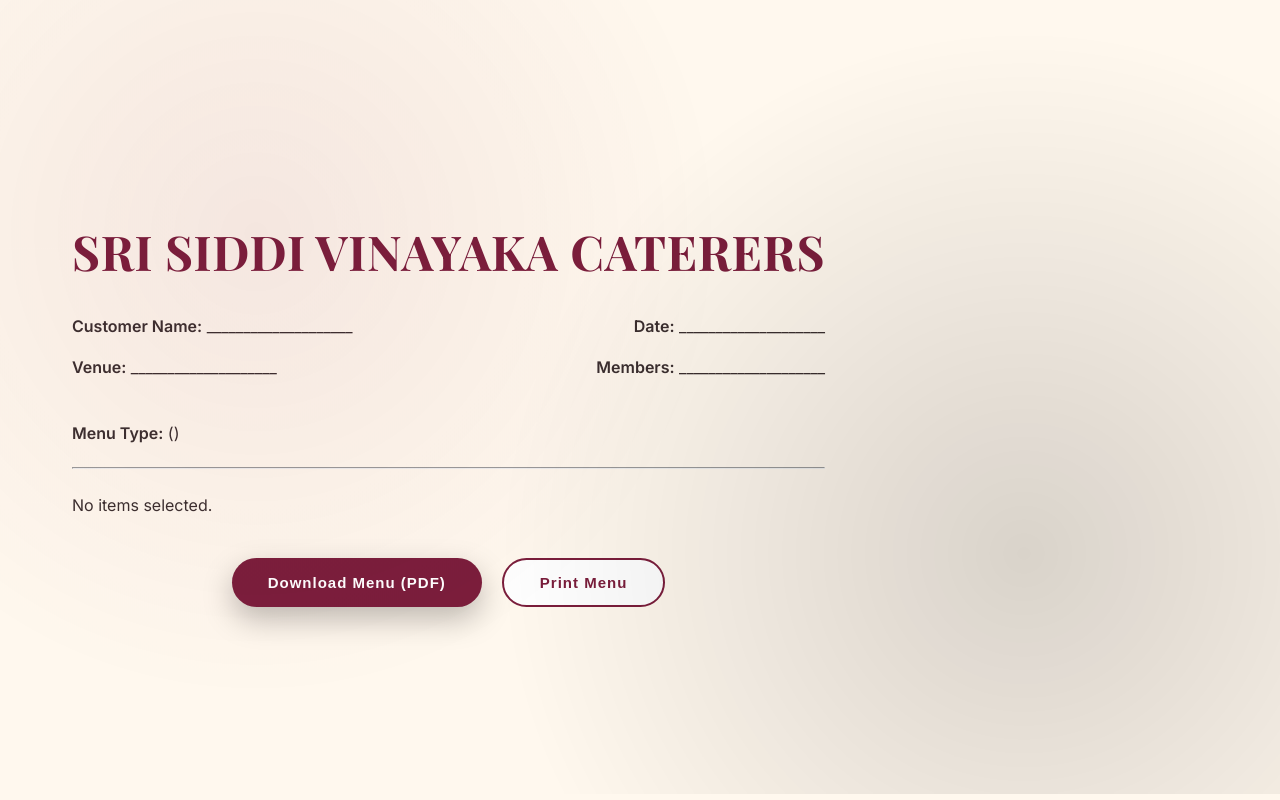
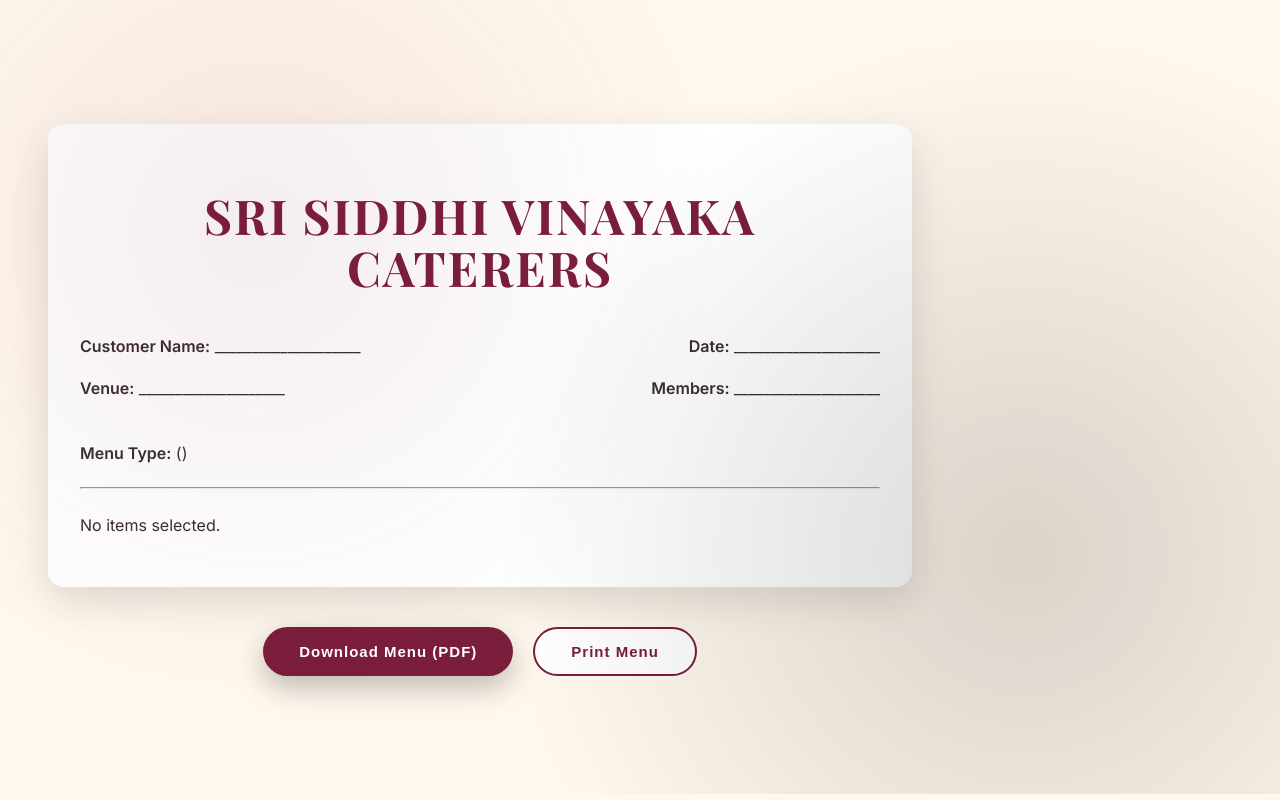
Before and after one commit to BhavanaBethi7/catering-menu-app, a React (Vite) app in the folder frontend/: page /view-menu in a window 1280 px wide. Built offline with nearby package versions, Linux system fonts and the light colour scheme.

Commit message:
Update frontend UI and fixes

```diff
--- a/frontend/src/components/BrandedNavbar.jsx
+++ b/frontend/src/components/BrandedNavbar.jsx
@@ -1,18 +1,31 @@
-import { useState } from "react";
+import { useState, useRef, useEffect } from "react";
 import { useNavigate } from "react-router-dom";
 import { useMenu } from "../context/MenuContext";
 import menuRules from "../data/menuRules";
+import { color } from "framer-motion";
 
 export default function BrandedNavbar() {
   const navigate = useNavigate();
   const { menuType } = useMenu();
   const [open, setOpen] = useState(false);
+  const dropdownRef = useRef(null);
+
+  // Close dropdown when clicking outside
+  useEffect(() => {
+    const handleClick = (e) => {
+      if (dropdownRef.current && !dropdownRef.current.contains(e.target)) {
+        setOpen(false);
+      }
+    };
+    document.addEventListener("mousedown", handleClick);
+    return () => document.removeEventListener("mousedown", handleClick);
+  }, []);
 
   if (!menuType) return null;
 
   return (
     <div style={nav}>
-      {/* LEFT: Back + Brand */}
+      {/* LEFT */}
       <div style={left}>
         <button style={backBtn} onClick={() => navigate(-1)}>
           ← Back
@@ -20,29 +33,36 @@ export default function BrandedNavbar() {
         <span style={brand}>Sri Siddhi Vinayaka Caterers</span>
       </div>
 
-
-
       {/* RIGHT */}
-      <div style={{ position: "relative" }}>
-        <button style={btn} onClick={() => setOpen(!open)}>
+      <div style={{ position: "relative" }} ref={dropdownRef}>
+        <button style={btn} onClick={() => setOpen((p) => !p)}>
           View Menu Rules
         </button>
 
         {open && (
           <div style={dropdown}>
+            <div style={dropdownTitle}>
+              {menuType.toUpperCase()} MENU RULES
+            </div>
+
+            <div style={ruleList}>
               {Object.entries(menuRules[menuType]).map(
                 ([category, limit]) => (
                   <div key={category} style={rule}>
-                  <strong>{category}</strong> : {limit}
+                    <span>{category}</span>
+                    <strong>{limit}</strong>
                   </div>
                 )
               )}
+            </div>
           </div>
         )}
       </div>
     </div>
   );
 }
+
+/* ================= STYLES ================= */
 
 const nav = {
   position: "sticky",
@@ -51,55 +71,23 @@ const nav = {
   display: "flex",
   alignItems: "center",
   justifyContent: "space-between",
-  padding: "14px 28px",
+  padding: "12px 20px",
   background: "#fff",
   borderBottom: "2px solid #eee",
 };
 
-const brand = {
-  fontSize: "18px",
-  fontWeight: "600",
-  color: "#7b1e3a",
-};
-
-const badge = {
-  padding: "6px 14px",
-  borderRadius: "20px",
-  background: "#fdf1f4",
-  border: "1px solid #7b1e3a",
-  color: "#7b1e3a",
-  fontSize: "14px",
-};
-
-const btn = {
-  padding: "8px 14px",
-  borderRadius: "18px",
-  border: "none",
-  background: "#7b1e3a",
-  color: "#fff",
-  cursor: "pointer",
-};
-
-const dropdown = {
-  position: "absolute",
-  right: 0,
-  top: "44px",
-  width: "260px",
-  background: "#fff",
-  borderRadius: "12px",
-  boxShadow: "0 12px 30px rgba(0,0,0,0.2)",
-  padding: "14px",
-};
-
-const rule = {
-  fontSize: "13px",
-  padding: "6px 0",
-  borderBottom: "1px dashed #ddd",
-};
 const left = {
   display: "flex",
   alignItems: "center",
   gap: "14px",
+  color: "#333",
+};
+
+const brand = {
+  fontSize: "16px",
+  fontWeight: "600",
+  color: "#7b1e3a",
+  whiteSpace: "nowrap",
 };
 
 const backBtn = {
@@ -110,3 +98,46 @@ const backBtn = {
   cursor: "pointer",
   fontSize: "14px",
 };
+
+const btn = {
+  padding: "8px 16px",
+  borderRadius: "18px",
+  border: "none",
+  background: "#7b1e3a",
+  color: "#fff",
+  cursor: "pointer",
+  fontSize: "14px",
+};
+
+const dropdown = {
+  position: "absolute",
+  right: 0,
+  top: "46px",
+  width: "280px",
+  background: "#fff",
+  borderRadius: "14px",
+  boxShadow: "0 14px 40px rgba(0,0,0,0.25)",
+  padding: "14px",
+};
+
+const dropdownTitle = {
+  fontSize: "14px",
+  fontWeight: "600",
+  color: "#7b1e3a",
+  marginBottom: "10px",
+  textAlign: "center",
+};
+
+const ruleList = {
+  maxHeight: "260px",
+  overflowY: "auto",
+  paddingRight: "6px",
+};
+
+const rule = {
+  display: "flex",
+  justifyContent: "space-between",
+  fontSize: "13px",
+  padding: "6px 0",
+  borderBottom: "1px dashed #ddd",
+};
--- a/frontend/src/components/PageContainer.jsx
+++ b/frontend/src/components/PageContainer.jsx
@@ -1,31 +1,30 @@
 import { motion } from "framer-motion";
 import BrandedNavbar from "./BrandedNavbar";
+
 export default function PageContainer({ children }) {
   return (
     <>
       <BrandedNavbar />
+
       <motion.div
         initial={{ opacity: 0, y: 20 }}
         animate={{ opacity: 1, y: 0 }}
         exit={{ opacity: 0, y: -20 }}
         transition={{ duration: 0.5, ease: "easeOut" }}
-      style={{
-        maxWidth: "1400px",
-        margin: "auto",
-        padding: "3rem",
-      }}
+        style={containerStyle}
       >
         {children}
       </motion.div>
     </>
-  )
+  );
+}
+
+/* ================================
+   RESPONSIVE CONTAINER
+================================ */
+const containerStyle = {
+  width: "100%",
+  maxWidth: "1400px",
+  margin: "0 auto",
+  padding: "24px",
 };
-
-const container = {
-  maxWidth: "1100px",
-  margin: "0 auto",
-  background: "#ffffff",
-  borderRadius: "16px",
-  padding: "30px 40px",
-  boxShadow: "0 10px 30px rgba(0,0,0,0.08)",
-};
--- a/frontend/src/components/VegNonVegSelector.jsx
+++ b/frontend/src/components/VegNonVegSelector.jsx
@@ -21,7 +21,7 @@ export default function VegNonVegSelector() {
           onClick={() => handleSelect("veg")}
         >
           <h3>Vegetarian</h3>
-          <p className="hint">Pure Veg Selection</p>
+          <p className="hint">Includes sweets and desserts..</p>
         </div>
 
         {/* NON-VEG */}
--- a/frontend/src/index.css
+++ b/frontend/src/index.css
@@ -288,3 +288,30 @@ h3 {
     display: none !important;
   }
 }
+/* ================================
+   GLOBAL MOBILE FIXES
+================================ */
+
+@media (max-width: 768px) {
+  body {
+    overflow-x: hidden;
+  }
+
+  h1 {
+    font-size: 22px !important;
+  }
+
+  h2 {
+    font-size: 20px !important;
+  }
+
+  h3 {
+    font-size: 16px !important;
+  }
+}
+@media (max-width: 768px) {
+  .flex-row {
+    flex-direction: column !important;
+    align-items: stretch !important;
+  }
+}
--- a/frontend/src/pages/MenuPreview.jsx
+++ b/frontend/src/pages/MenuPreview.jsx
@@ -3,46 +3,28 @@ import PageContainer from "../components/PageContainer";
 
 export default function MenuPreview() {
   const { selectedItems, mealType, foodType } = useMenu();
-
   const hasItems = Object.keys(selectedItems).length > 0;
 
   return (
     <PageContainer>
-    <div style={{ padding: "24px", maxWidth: "800px", margin: "0 auto" }}>
-      <div className="print-area">
+      <div style={outerWrapper}>
+        {/* ===== PRINTABLE AREA ===== */}
+        <div className="print-area" style={card}>
           {/* Catering Name */}
-      <h1 style={{ textAlign: "center", marginBottom: "20px" }}>
-        SRI SIDDI VINAYAKA CATERERS
-      </h1>
+          <h1 style={title}>SRI SIDDHI VINAYAKA CATERERS</h1>
 
           {/* Customer Details */}
-      {/* Customer Details */}
-<div
-  style={{
-    display: "flex",
-    justifyContent: "space-between",
-    marginBottom: "24px",
-    gap: "40px",
-  }}
->
+          <div style={detailsRow}>
             {/* LEFT */}
             <div>
-    <p>
-      <strong>Customer Name:</strong> ____________________
-    </p>
-    <p>
-      <strong>Venue:</strong> ____________________
-    </p>
+              <p><strong>Customer Name:</strong> ____________________</p>
+              <p><strong>Venue:</strong> ____________________</p>
             </div>
 
             {/* RIGHT */}
             <div style={{ textAlign: "right" }}>
-    <p>
-      <strong>Date:</strong> ____________________
-    </p>
-    <p>
-      <strong>Members:</strong> ____________________
-    </p>
+              <p><strong>Date:</strong> ____________________</p>
+              <p><strong>Members:</strong> ____________________</p>
             </div>
           </div>
 
@@ -69,26 +51,14 @@ export default function MenuPreview() {
             ))}
           </div>
         </div>
-      {/* ACTION BUTTONS */}
-<div
-  style={{
-    marginTop: "40px",
-    display: "flex",
-    justifyContent: "center",
-    gap: "20px",
-  }}
->
-  <button
-    onClick={() => window.print()}
-    style={primaryBtn}
-  >
+
+        {/* ===== ACTION BUTTONS (NOT PRINTED) ===== */}
+        <div className="no-print" style={btnRow}>
+          <button onClick={() => window.print()} style={primaryBtn}>
             Download Menu (PDF)
           </button>
 
-  <button
-    onClick={() => window.print()}
-    style={secondaryBtn}
-  >
+          <button onClick={() => window.print()} style={secondaryBtn}>
             Print Menu
           </button>
         </div>
@@ -96,6 +66,46 @@ export default function MenuPreview() {
     </PageContainer>
   );
 }
+
+/* ================= STYLES ================= */
+
+const outerWrapper = {
+  display: "flex",
+  flexDirection: "column",
+  alignItems: "center",
+};
+
+const card = {
+  width: "100%",
+  maxWidth: "800px",
+  padding: "32px",
+  background: "#fff",
+  borderRadius: "16px",
+  boxShadow: "0 15px 40px rgba(0,0,0,0.12)",
+};
+
+const title = {
+  textAlign: "center",
+  marginBottom: "24px",
+  letterSpacing: "2px",
+};
+
+const detailsRow = {
+  display: "flex",
+  justifyContent: "space-between",
+  gap: "40px",
+  marginBottom: "24px",
+  flexWrap: "wrap",
+};
+
+const btnRow = {
+  marginTop: "40px",
+  display: "flex",
+  gap: "20px",
+  flexWrap: "wrap",
+  justifyContent: "center",
+};
+
 const primaryBtn = {
   padding: "14px 36px",
   borderRadius: "30px",
```
Lines whose indentation alone changed are shown as unchanged.
